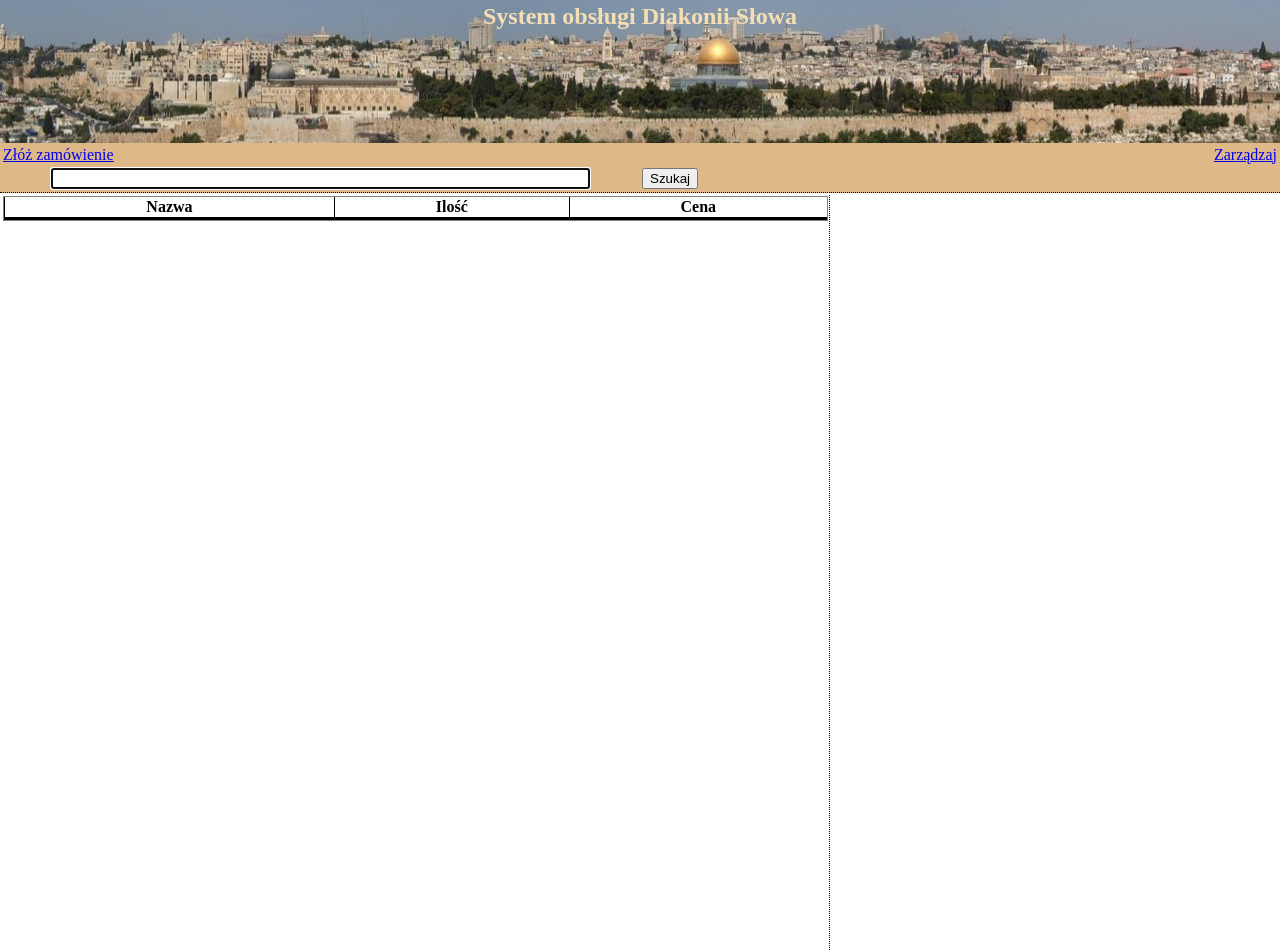
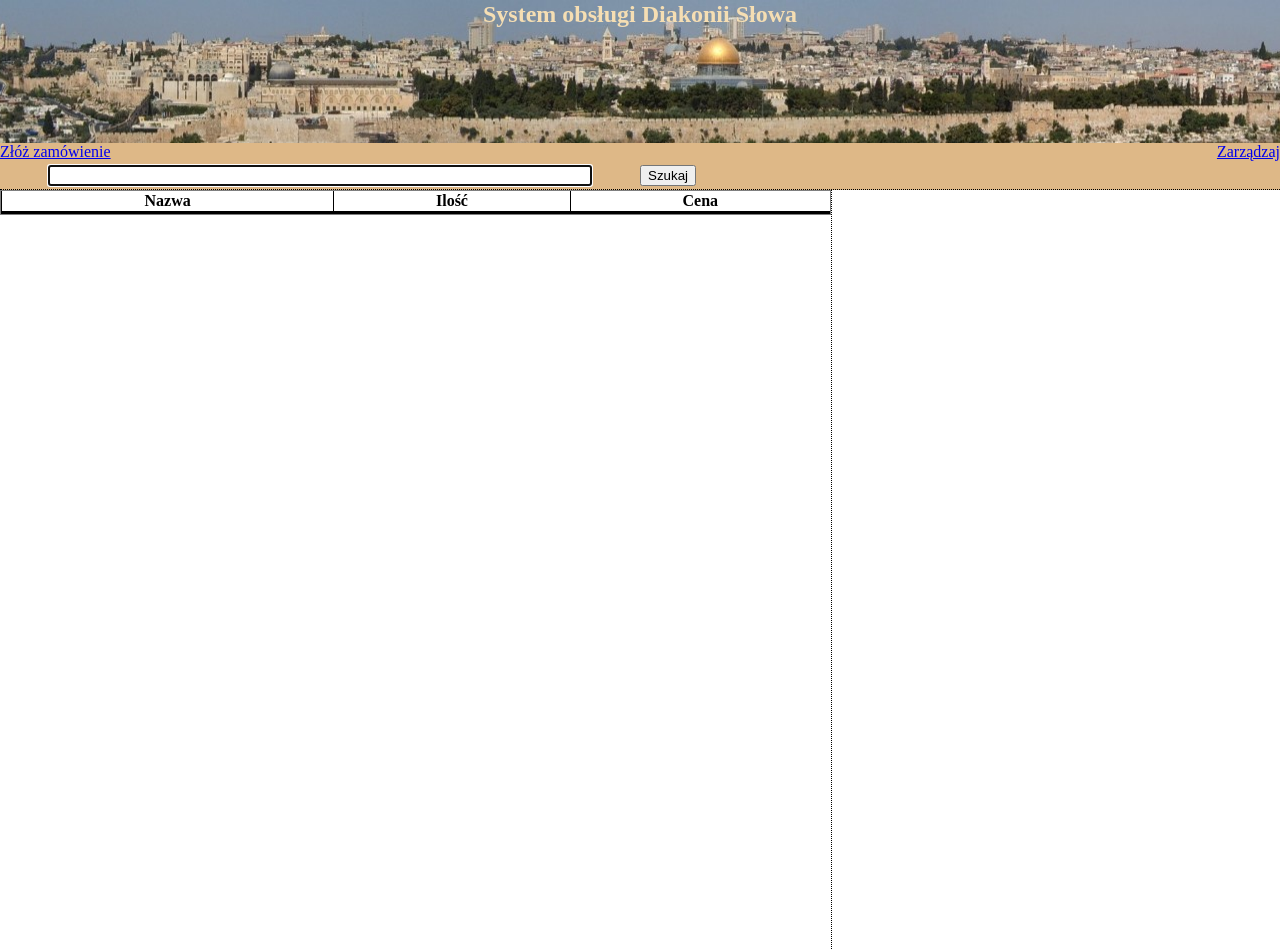
Before and after one commit to Yoshud/Diakonia_Slowa_app, a Django app: page / in a window 1280 px wide. Run offline with Django 3.2, Linux system fonts and the light colour scheme; the visitor is signed in with stand-in values (Sample User, id 1); lists and menus that the app fills with data are empty; some libraries are stand-ins or nearby versions.

Commit message:
Przerzucenie wielu znaczników do main_style

```diff
--- a/main_app/static/main_app/main_style.css
+++ b/main_app/static/main_app/main_style.css
@@ -1,4 +1,22 @@
-
+div table{
+    border-spacing: 0;
+}
+div form table td
+{
+    padding: 0;
+}
+div form table th{
+    border-left-style: solid;
+    border-bottom-style: solid;
+    border-left-width: thin;
+    border-bottom-width: medium;
+    height: 1%;
+}
+div form table td div{
+    width: 100%;
+    height: 100%;
+    overflow-x: scroll;
+}
 div table td {
     border: black;
     border-style: hidden;
@@ -13,12 +31,17 @@ h1 {
     background: wheat url("images/jerozolima.jpg") top no-repeat;
     margin: 0;
     border-width: 0;
-
 }
 h2 {
     font-family: "Times New Roman";
     color: wheat;
 }
-div table div th {
-    border-left-style: solid ;border-bottom-style: solid ;border-left-width: thin ;border-bottom-width: medium;
+div {
+    height: 100%;
+    width: 100%;
+    margin: 0;
+    overflow:hidden
 }
+body{
+    margin: 0
+}
--- a/main_app/templates/main_app/main_page.html
+++ b/main_app/templates/main_app/main_page.html
@@ -9,8 +9,8 @@
         <link rel="stylesheet" type="text/css" href="{% static 'main_app/main_style.css' %}"/>
     </head>
 
-    <body style="margin: 0">
-    <div style="height: 100%; width: 100%; margin: 0; margin-outside: 0; overflow:hidden">
+    <body>
+    <div >
         <h1>
             <table style="table-layout: auto; height: 15%;width: 100%; overflow:hidden">
                 <tr style="height: 100%;width: 100%; text-align: center; vertical-align: text-top ">
@@ -35,18 +35,18 @@
             </table>
             <table  style="table-layout: auto; height: 90%;width: 100%; overflow: scroll; ">
                     <td style="text-align: left; width: 65%; height: 75%;border-right-style: dotted; border-width: thin; border-color: black">
-                        <div style="width: 100%; height: 100%; overflow-x: scroll">
-                            <table cellspacing="0" id="product_table" style="table-layout: auto; width: 100%; border-style: solid; border-width: thin" ">
+                        <div >
+                            <table id="product_table" style="table-layout: auto; width: 100%; border-style: solid; border-width: thin;">
                                 <tr>
-                                    <th style = "border-left-style: solid ;border-bottom-style: solid ;border-left-width: thin ;border-bottom-width: medium; height: 1%;" >Nazwa</th>
-                                    <th style = "border-left-style: solid ;border-bottom-style: solid ;border-left-width: thin ;border-bottom-width: medium;height: 1%;" >Ilość</th>
-                                    <th style = "border-left-style: solid ;border-bottom-style: solid ;border-left-width: thin ;border-bottom-width: medium;height: 1%;" >Cena</th>
+                                    <th>Nazwa</th>
+                                    <th>Ilość</th>
+                                    <th>Cena</th>
                                 </tr>
                             </table>
                         </div>
                     </td>
                     <td style="text-align: right; width: 35%; height: 75%">
-                        <div style = "width: 100%; height: 100%; overflow-x: scroll">
+                        <div>
                             <table id = "last_order_table"></table>
                         </div>
                     </td>
```
Also changed, not shown: main_app/static/main_app/scripts.js (+33 -40 lines), main_app/templates/main_app/order.html (+13 -0 lines).
